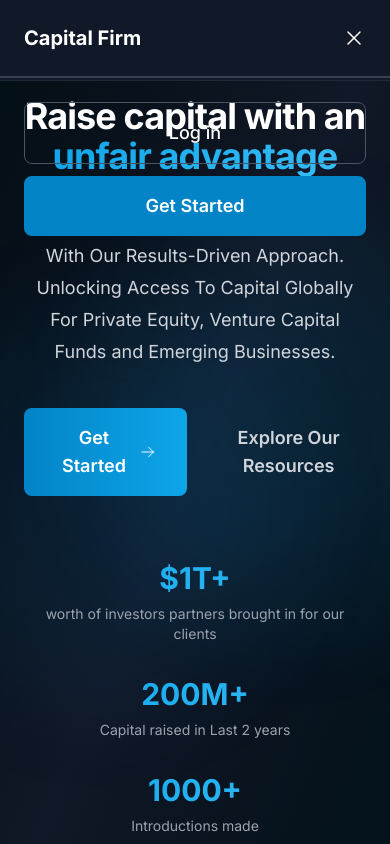
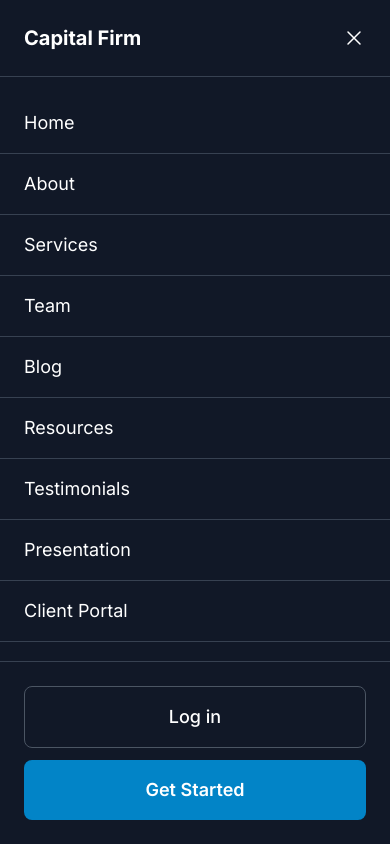
Before and after one commit to Hampus-Gstack/capitalfirm, a Next.js app: page / in a window 390 px wide. Both pictures are taken after a click on the button "Open main menu". Shown: the top 844 px of the page. Built offline with nearby package versions, Linux system fonts and the light colour scheme.

Commit message:
Ensure mobile menu always covers full screen height regardless of content

```diff
--- a/components/Header.tsx
+++ b/components/Header.tsx
@@ -183,11 +183,11 @@
       <div className={`lg:hidden fixed inset-0 z-40 transition-all duration-300 ${
         mobileMenuOpen ? 'opacity-100 pointer-events-auto' : 'opacity-0 pointer-events-none'
       }`}>
-        {/* Full Page Background */}
-        <div className="absolute inset-0 bg-gray-900">
-          <div className="flex h-full flex-col">
+        {/* Full Page Background - Always covers entire screen */}
+        <div className="absolute inset-0 bg-gray-900 min-h-screen">
+          <div className="flex flex-col h-screen">
             {/* Header */}
-            <div className="flex items-center justify-between p-6 border-b border-gray-700">
+            <div className="flex items-center justify-between p-6 border-b border-gray-700 flex-shrink-0">
               <a href="/" className="text-xl font-bold text-white">
                 Capital Firm
               </a>
@@ -200,7 +200,7 @@
               </button>
             </div>
 
-            {/* Menu Items - Full page layout */}
+            {/* Menu Items - Takes remaining space */}
             <div className="flex-1 overflow-y-auto">
               <div className="py-4">
                 {/* Main Navigation */}
@@ -253,8 +253,8 @@
               </div>
             </div>
 
-            {/* Action Buttons - Full width at bottom */}
-            <div className="p-6 space-y-3 border-t border-gray-700">
+            {/* Action Buttons - Fixed at bottom */}
+            <div className="p-6 space-y-3 border-t border-gray-700 flex-shrink-0">
               <a
                 href="/login"
                 className="block w-full text-center border border-gray-600 text-white px-6 py-4 rounded-lg font-medium hover:bg-gray-800 transition-colors text-lg"
```
